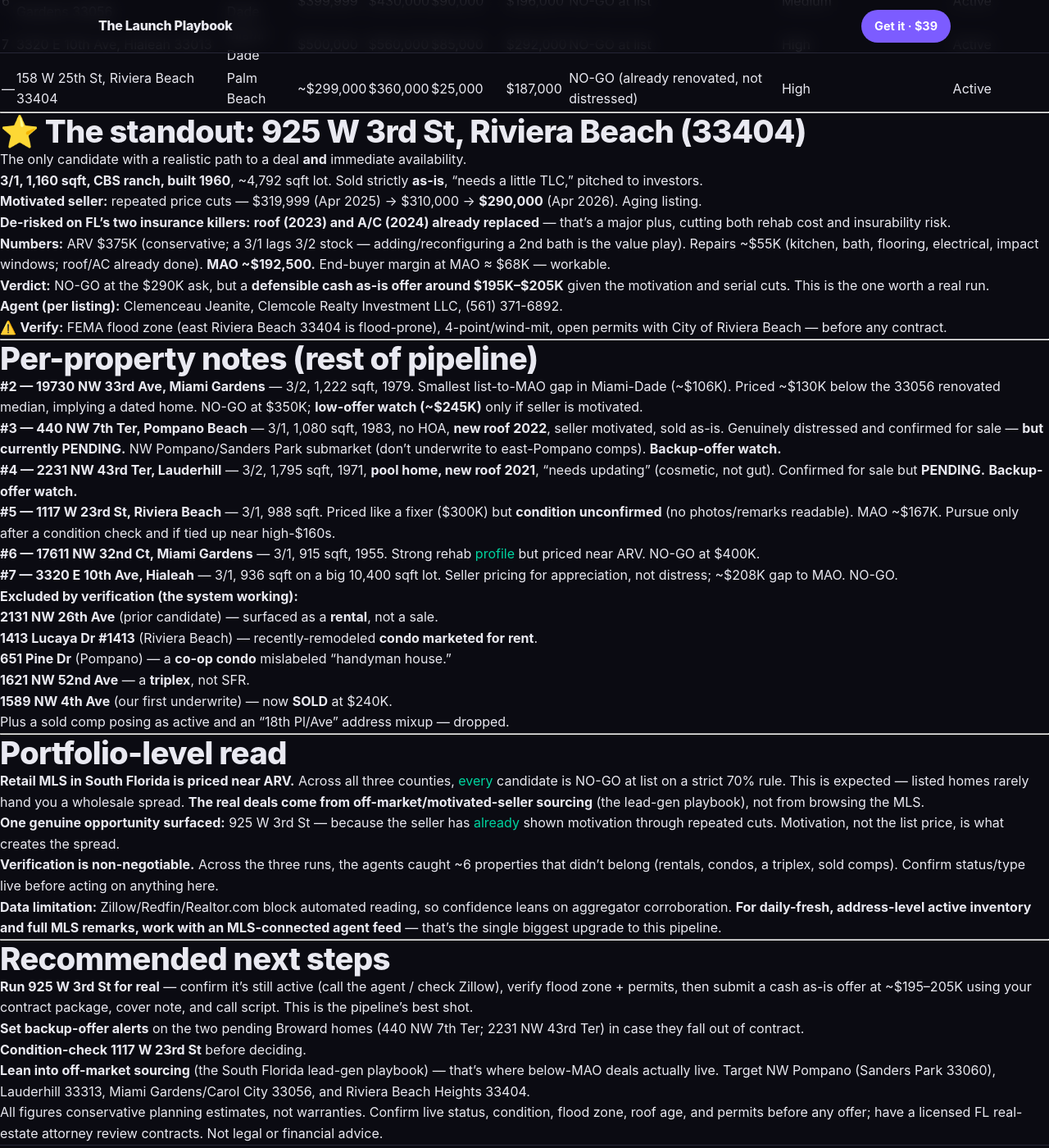
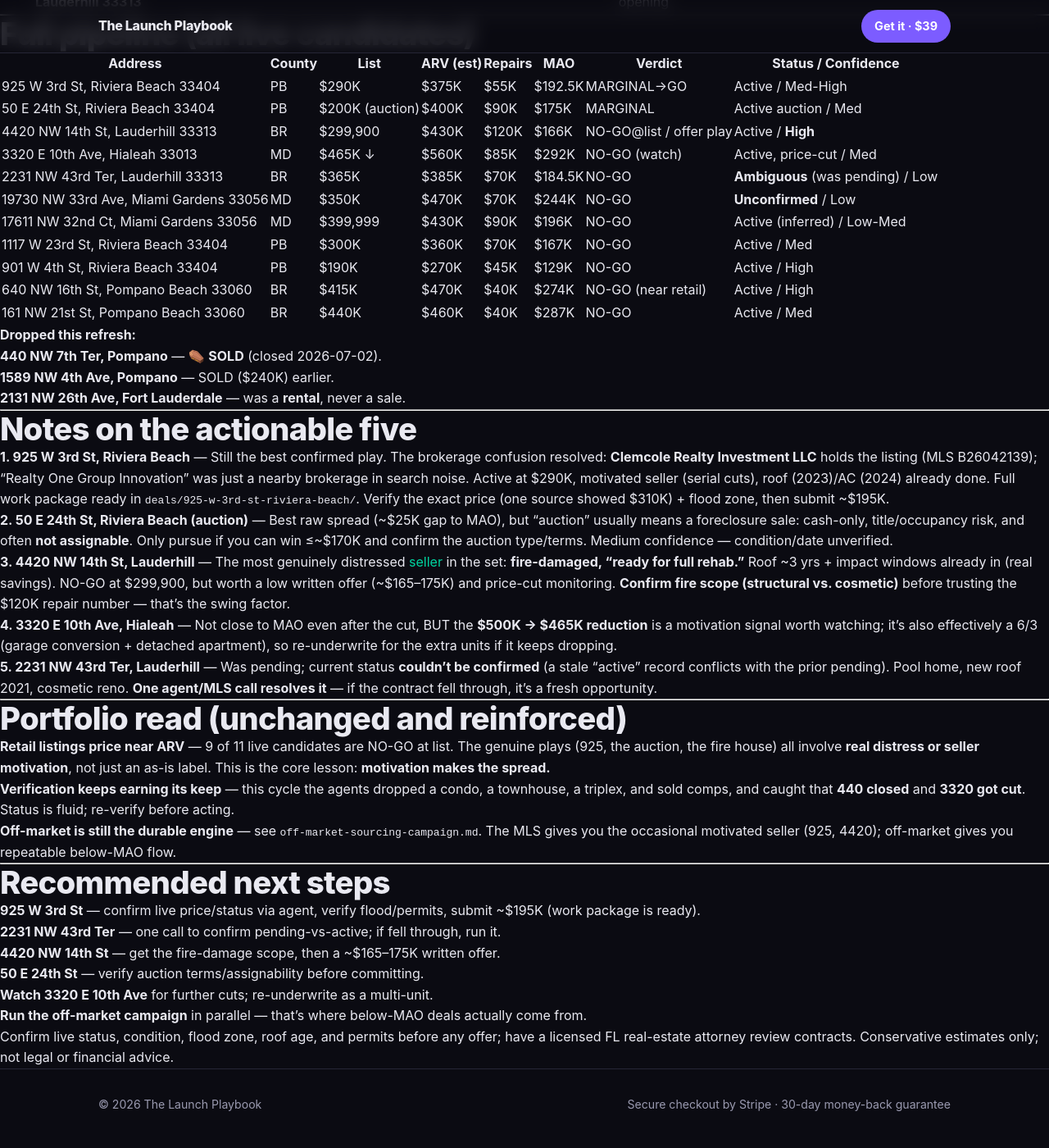
Before and after one commit to cwayne0015-bit/1, a Jekyll site: the page built from wholesaling/pipeline/south-florida-pipeline.md, in a window 1280 px wide and 1400 px high, scrolled down 650 px. Shown: the whole window at 82% size. Built offline with Jekyll 4.4.1, drawn with Linux system fonts in a browser that asks for light colours; our own code applies the rules of GitHub Pages for plain Markdown files; some of the changed text lies outside the part shown.

Commit message:
Refresh pipeline: status update + 5 new candidates (2026-07-24)
Two agents put to work — status refresh on the 7 standing candidates plus
a pipeline expansion. Changes:
- 925 W 3rd St: brokerage conflict RESOLVED (Clemcole Realty), still active
  $290K — remains the best confirmed play.
- 3320 E 10th Ave, Hialeah: PRICE CUT $500K -> $465K (rising motivation).
- 440 NW 7th Ter, Pompano: SOLD (closed 7/2/2026) -> dropped.
- 2231 NW 43rd Ter: was pending, status now ambiguous -> live check.
- 5 new verified for-sale SFR candidates added; standouts are 50 E 24th St
  (Riviera Beach auction, MARGINAL) and 4420 NW 14th St (Lauderhill,
  fire-damaged, genuine distress, aggressive-offer play). Rest NO-GO.
- Verification again excluded a condo, townhouse, triplex, and sold comps.
Living doc now carries an actionable shortlist, full table, per-property
notes, portfolio read, and next steps. Best-effort confidence labels;
not legal/financial advice.

Co-Authored-By: Claude Opus 4.8 <noreply@anthropic.com>
Claude-Session: https://claude.ai/code/session_019RoHJrGq1ppJbnafW3t87a

```diff
--- a/wholesaling/pipeline/south-florida-pipeline.md
+++ b/wholesaling/pipeline/south-florida-pipeline.md
@@ -1,79 +1,76 @@
-# South Florida Deal Pipeline — Tri-County
+# South Florida Deal Pipeline — Tri-County (LIVING DOC)
 
-**Compiled:** 2026-06-19 | **Markets:** Miami-Dade · Broward · Palm Beach
-**Method:** Three parallel sourcing+underwriting agent runs, one per county. Every property's **for-sale status was cross-verified across multiple sources** (a prior candidate, 2131 NW 26th Ave, turned out to be a rental — so status confidence is labeled per property). All ARV/repair/MAO figures are **conservative planning estimates, not appraisals or warranties.** Not legal or financial advice. MAO = (ARV × 0.70) − Repairs − $15k assignment fee.
+**Last refreshed:** 2026-07-24 | **Markets:** Miami-Dade · Broward · Palm Beach
+**Method:** Parallel sourcing+underwriting agent runs + a best-effort status refresh. **All listing status is best-effort public-source corroboration, NOT an MLS feed** — portals (Zillow/Redfin/Movoto) block automated access, so each entry carries a **confidence label**. All ARV/repair/MAO figures are **conservative planning estimates, not appraisals or warranties.** Not legal or financial advice. MAO = (ARV × 0.70) − Repairs − $15k assignment fee. **Re-verify live status, condition, flood zone, and permits before any offer.**
+
+> **Biggest upgrade to this pipeline:** a partner agent / MLS feed. It turns every "best-effort / Low confidence" below into fact and gives daily-fresh status.
 
 ---
 
-## Master ranked pipeline
+## 🎯 Actionable shortlist (work these first)
 
-Ranked by **actionability** (availability + verdict + how negotiable the gap is), best first.
-
-| # | Address | County | List | ARV (est) | Repairs (est) | MAO | Verdict | For-Sale Confidence | Status |
-|---|---------|--------|------|-----------|---------------|-----|---------|---------------------|--------|
-| 1 | **925 W 3rd St, Riviera Beach 33404** | Palm Beach | $290,000 | $375,000 | $55,000 | **$192,500** | **MARGINAL → GO if negotiated** | **High** | Active, motivated |
-| 2 | 19730 NW 33rd Ave, Miami Gardens 33056 | Miami-Dade | $350,000 | $470,000 | $70,000 | $244,000 | NO-GO at list / MARGINAL | Medium-High | Active |
-| 3 | 440 NW 7th Ter, Pompano Beach 33060 | Broward | $300,000 | $370,000 | $65,000 | $179,000 | NO-GO at list | High | **PENDING** |
-| 4 | 2231 NW 43rd Ter, Lauderhill 33313 | Broward | $365,000 | $385,000 | $70,000 | $184,500 | NO-GO at list | High | **PENDING** |
-| 5 | 1117 W 23rd St, Riviera Beach 33404 | Palm Beach | $300,000 | $360,000 | $70,000 | $167,000 | NO-GO at list | Medium (condition unconfirmed) | Active |
-| 6 | 17611 NW 32nd Ct, Miami Gardens 33056 | Miami-Dade | $399,999 | $430,000 | $90,000 | $196,000 | NO-GO at list | Medium | Active |
-| 7 | 3320 E 10th Ave, Hialeah 33013 | Miami-Dade | $500,000 | $560,000 | $85,000 | $292,000 | NO-GO at list | High | Active |
-| — | 158 W 25th St, Riviera Beach 33404 | Palm Beach | ~$299,000 | $360,000 | $25,000 | $187,000 | NO-GO (already renovated, not distressed) | High | Active |
+| Rank | Address | County | List | MAO | Verdict | Why now |
+|------|---------|--------|------|-----|---------|---------|
+| 1 | **925 W 3rd St, Riviera Beach 33404** | Palm Beach | $290K | ~$192.5K | **MARGINAL → GO @ ~$195–205K** | Active, **brokerage conflict resolved (Clemcole)**, motivated (serial cuts), roof/AC done |
+| 2 | **50 E 24th St, Riviera Beach 33404** | Palm Beach | $200K (auction) | ~$175K | **MARGINAL** | Best raw spread — but auction (cash/title/occupancy risk); verify terms |
+| 3 | **4420 NW 14th St, Lauderhill 33313** | Broward | $299,900 | ~$166K | Aggressive-offer play | **Genuine distress** (fire-damaged), roof ~3yr + impact windows done; offer ~$165–175K |
+| 4 | **3320 E 10th Ave, Hialeah 33013** | Miami-Dade | ~~$500K~~ **$465K** | ~$292K | NO-GO, **watch** | 📉 **Price cut −$35K** = rising motivation; still far from MAO but trending |
+| 5 | **2231 NW 43rd Ter, Lauderhill 33313** | Broward | $365K | ~$184.5K | Unknown → check | Was pending; **status now ambiguous** — if it fell through, it's a fresh opening |
 
 ---
 
-## ⭐ The standout: 925 W 3rd St, Riviera Beach (33404)
+## Full pipeline (all live candidates)
 
-The only candidate with a realistic path to a deal **and** immediate availability.
+| Address | County | List | ARV (est) | Repairs | MAO | Verdict | Status / Confidence |
+|---------|--------|------|-----------|---------|-----|---------|---------------------|
+| 925 W 3rd St, Riviera Beach 33404 | PB | $290K | $375K | $55K | $192.5K | MARGINAL→GO | Active / Med-High |
+| 50 E 24th St, Riviera Beach 33404 | PB | $200K (auction) | $400K | $90K | $175K | MARGINAL | Active auction / Med |
+| 4420 NW 14th St, Lauderhill 33313 | BR | $299,900 | $430K | $120K | $166K | NO-GO@list / offer play | Active / **High** |
+| 3320 E 10th Ave, Hialeah 33013 | MD | $465K ↓ | $560K | $85K | $292K | NO-GO (watch) | Active, price-cut / Med |
+| 2231 NW 43rd Ter, Lauderhill 33313 | BR | $365K | $385K | $70K | $184.5K | NO-GO | **Ambiguous** (was pending) / Low |
+| 19730 NW 33rd Ave, Miami Gardens 33056 | MD | $350K | $470K | $70K | $244K | NO-GO | **Unconfirmed** / Low |
+| 17611 NW 32nd Ct, Miami Gardens 33056 | MD | $399,999 | $430K | $90K | $196K | NO-GO | Active (inferred) / Low-Med |
+| 1117 W 23rd St, Riviera Beach 33404 | PB | $300K | $360K | $70K | $167K | NO-GO | Active / Med |
+| 901 W 4th St, Riviera Beach 33404 | PB | $190K | $270K | $45K | $129K | NO-GO | Active / High |
+| 640 NW 16th St, Pompano Beach 33060 | BR | $415K | $470K | $40K | $274K | NO-GO (near retail) | Active / High |
+| 161 NW 21st St, Pompano Beach 33060 | BR | $440K | $460K | $40K | $287K | NO-GO | Active / Med |
 
-- **3/1, 1,160 sqft, CBS ranch, built 1960**, ~4,792 sqft lot. Sold strictly **as-is**, "needs a little TLC," pitched to investors.
-- **Motivated seller:** repeated price cuts — $319,999 (Apr 2025) → $310,000 → **$290,000** (Apr 2026). Aging listing.
-- **De-risked on FL's two insurance killers:** **roof (2023) and A/C (2024) already replaced** — that's a major plus, cutting both rehab cost and insurability risk.
-- **Numbers:** ARV $375K (conservative; a 3/1 lags 3/2 stock — adding/reconfiguring a 2nd bath is the value play). Repairs ~$55K (kitchen, bath, flooring, electrical, impact windows; roof/AC already done). **MAO ~$192,500.** End-buyer margin at MAO ≈ $68K — workable.
-- **Verdict:** NO-GO at the $290K ask, but a **defensible cash as-is offer around $195K–$205K** given the motivation and serial cuts. This is the one worth a real run.
-- **Agent (per listing):** Clemenceau Jeanite, Clemcole Realty Investment LLC, (561) 371-6892.
-- ⚠️ **Verify:** FEMA flood zone (east Riviera Beach 33404 is flood-prone), 4-point/wind-mit, open permits with City of Riviera Beach — before any contract.
+**Dropped this refresh:**
+- **440 NW 7th Ter, Pompano** — ⚰️ **SOLD** (closed 2026-07-02).
+- **1589 NW 4th Ave, Pompano** — SOLD ($240K) earlier.
+- **2131 NW 26th Ave, Fort Lauderdale** — was a **rental**, never a sale.
 
 ---
 
-## Per-property notes (rest of pipeline)
+## Notes on the actionable five
 
-**#2 — 19730 NW 33rd Ave, Miami Gardens** — 3/2, 1,222 sqft, 1979. Smallest list-to-MAO gap in Miami-Dade (~$106K). Priced ~$130K below the 33056 renovated median, implying a dated home. NO-GO at $350K; **low-offer watch (~$245K)** only if seller is motivated.
+**1. 925 W 3rd St, Riviera Beach** — Still the best confirmed play. The brokerage confusion resolved: **Clemcole Realty Investment LLC** holds the listing (MLS B26042139); "Realty One Group Innovation" was just a nearby brokerage in search noise. Active at $290K, motivated seller (serial cuts), roof (2023)/AC (2024) already done. Full work package ready in `deals/925-w-3rd-st-riviera-beach/`. Verify the exact price (one source showed $310K) + flood zone, then submit ~$195K.
 
-**#3 — 440 NW 7th Ter, Pompano Beach** — 3/1, 1,080 sqft, 1983, no HOA, **new roof 2022**, seller motivated, sold as-is. Genuinely distressed and confirmed for sale — **but currently PENDING.** NW Pompano/Sanders Park submarket (don't underwrite to east-Pompano comps). **Backup-offer watch.**
+**2. 50 E 24th St, Riviera Beach (auction)** — Best raw spread (~$25K gap to MAO), but "auction" usually means a foreclosure sale: cash-only, title/occupancy risk, and often **not assignable**. Only pursue if you can win ≤~$170K and confirm the auction type/terms. Medium confidence — condition/date unverified.
 
-**#4 — 2231 NW 43rd Ter, Lauderhill** — 3/2, 1,795 sqft, 1971, **pool home, new roof 2021**, "needs updating" (cosmetic, not gut). Confirmed for sale but **PENDING.** **Backup-offer watch.**
+**3. 4420 NW 14th St, Lauderhill** — The most genuinely distressed *seller* in the set: **fire-damaged, "ready for full rehab."** Roof ~3 yrs + impact windows already in (real savings). NO-GO at $299,900, but worth a low written offer (~$165–175K) and price-cut monitoring. **Confirm fire scope (structural vs. cosmetic)** before trusting the $120K repair number — that's the swing factor.
 
-**#5 — 1117 W 23rd St, Riviera Beach** — 3/1, 988 sqft. Priced like a fixer ($300K) but **condition unconfirmed** (no photos/remarks readable). MAO ~$167K. Pursue only after a condition check and if tied up near high-$160s.
+**4. 3320 E 10th Ave, Hialeah** — Not close to MAO even after the cut, BUT the **$500K → $465K reduction** is a motivation signal worth watching; it's also effectively a 6/3 (garage conversion + detached apartment), so re-underwrite for the extra units if it keeps dropping.
 
-**#6 — 17611 NW 32nd Ct, Miami Gardens** — 3/1, 915 sqft, 1955. Strong rehab *profile* but priced near ARV. NO-GO at $400K.
-
-**#7 — 3320 E 10th Ave, Hialeah** — 3/1, 936 sqft on a big 10,400 sqft lot. Seller pricing for appreciation, not distress; ~$208K gap to MAO. NO-GO.
-
-**Excluded by verification (the system working):**
-- **2131 NW 26th Ave** (prior candidate) — surfaced as a **rental**, not a sale.
-- **1413 Lucaya Dr #1413** (Riviera Beach) — recently-remodeled **condo marketed for rent**.
-- **651 Pine Dr** (Pompano) — a **co-op condo** mislabeled "handyman house."
-- **1621 NW 52nd Ave** — a **triplex**, not SFR.
-- **1589 NW 4th Ave** (our first underwrite) — now **SOLD** at $240K.
-- Plus a sold comp posing as active and an "18th Pl/Ave" address mixup — dropped.
+**5. 2231 NW 43rd Ter, Lauderhill** — Was pending; current status **couldn't be confirmed** (a stale "active" record conflicts with the prior pending). Pool home, new roof 2021, cosmetic reno. **One agent/MLS call resolves it** — if the contract fell through, it's a fresh opportunity.
 
 ---
 
-## Portfolio-level read
+## Portfolio read (unchanged and reinforced)
 
-1. **Retail MLS in South Florida is priced near ARV.** Across all three counties, *every* candidate is NO-GO at list on a strict 70% rule. This is expected — listed homes rarely hand you a wholesale spread. **The real deals come from off-market/motivated-seller sourcing** (the lead-gen playbook), not from browsing the MLS.
-2. **One genuine opportunity surfaced:** 925 W 3rd St — because the seller has *already* shown motivation through repeated cuts. Motivation, not the list price, is what creates the spread.
-3. **Verification is non-negotiable.** Across the three runs, the agents caught ~6 properties that didn't belong (rentals, condos, a triplex, sold comps). Confirm status/type live before acting on anything here.
-4. **Data limitation:** Zillow/Redfin/Realtor.com block automated reading, so confidence leans on aggregator corroboration. **For daily-fresh, address-level active inventory and full MLS remarks, work with an MLS-connected agent feed** — that's the single biggest upgrade to this pipeline.
+1. **Retail listings price near ARV** — 9 of 11 live candidates are NO-GO at list. The genuine plays (925, the auction, the fire house) all involve **real distress or seller motivation**, not just an as-is label. This is the core lesson: **motivation makes the spread.**
+2. **Verification keeps earning its keep** — this cycle the agents dropped a condo, a townhouse, a triplex, and sold comps, and caught that **440 closed** and **3320 got cut**. Status is fluid; re-verify before acting.
+3. **Off-market is still the durable engine** — see `off-market-sourcing-campaign.md`. The MLS gives you the occasional motivated seller (925, 4420); off-market gives you repeatable below-MAO flow.
 
 ---
 
 ## Recommended next steps
 
-1. **Run 925 W 3rd St for real** — confirm it's still active (call the agent / check Zillow), verify flood zone + permits, then submit a cash as-is offer at ~$195–205K using your contract package, cover note, and call script. This is the pipeline's best shot.
-2. **Set backup-offer alerts** on the two pending Broward homes (440 NW 7th Ter; 2231 NW 43rd Ter) in case they fall out of contract.
-3. **Condition-check 1117 W 23rd St** before deciding.
-4. **Lean into off-market sourcing** (the South Florida lead-gen playbook) — that's where below-MAO deals actually live. Target NW Pompano (Sanders Park 33060), Lauderhill 33313, Miami Gardens/Carol City 33056, and Riviera Beach Heights 33404.
+1. **925 W 3rd St** — confirm live price/status via agent, verify flood/permits, submit ~$195K (work package is ready).
+2. **2231 NW 43rd Ter** — one call to confirm pending-vs-active; if fell through, run it.
+3. **4420 NW 14th St** — get the fire-damage scope, then a ~$165–175K written offer.
+4. **50 E 24th St** — verify auction terms/assignability before committing.
+5. **Watch 3320 E 10th Ave** for further cuts; re-underwrite as a multi-unit.
+6. **Run the off-market campaign** in parallel — that's where below-MAO deals actually come from.
 
-> All figures conservative planning estimates, not warranties. Confirm live status, condition, flood zone, roof age, and permits before any offer; have a licensed FL real-estate attorney review contracts. Not legal or financial advice.
+> Confirm live status, condition, flood zone, roof age, and permits before any offer; have a licensed FL real-estate attorney review contracts. Conservative estimates only; not legal or financial advice.
```
